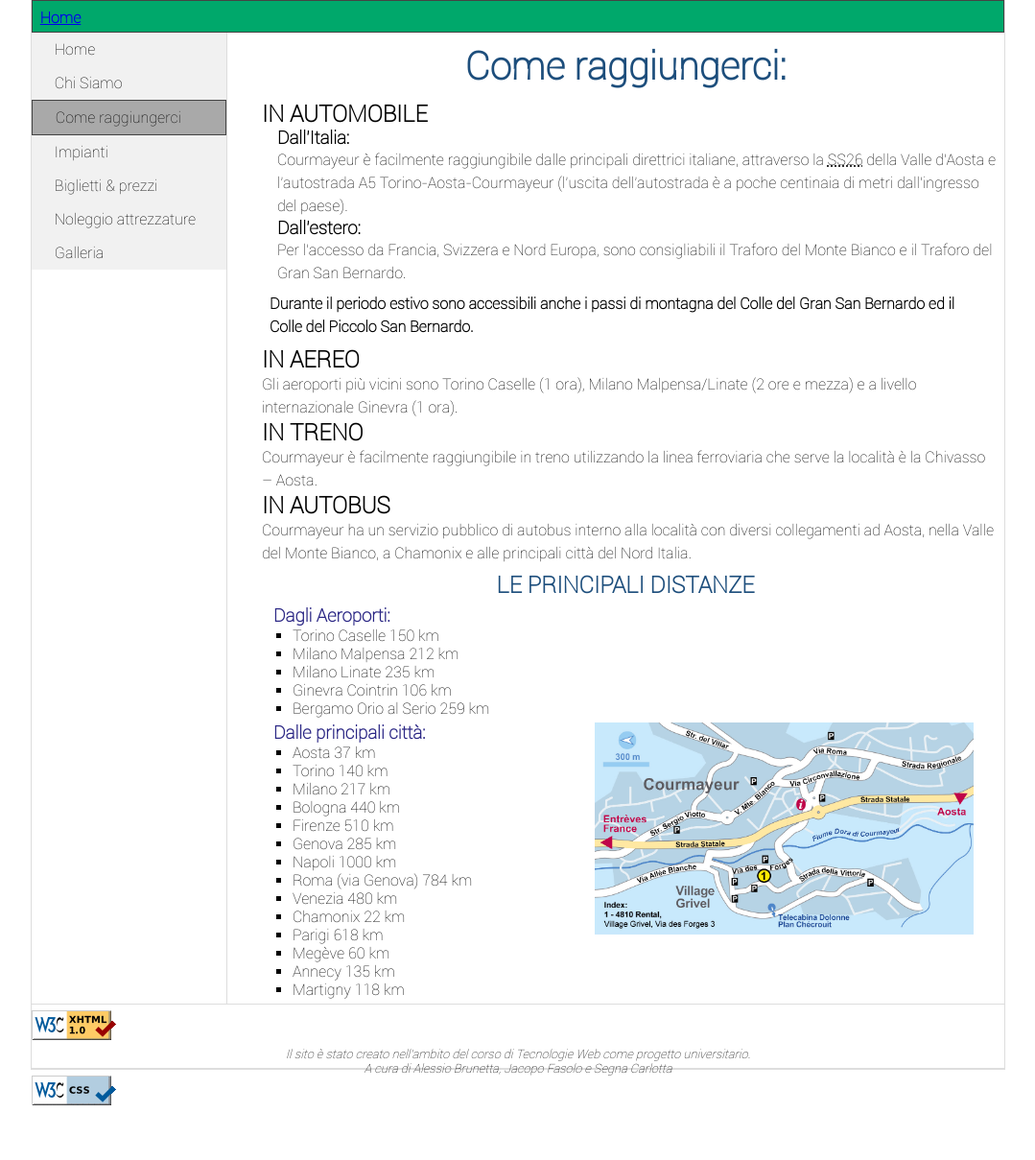
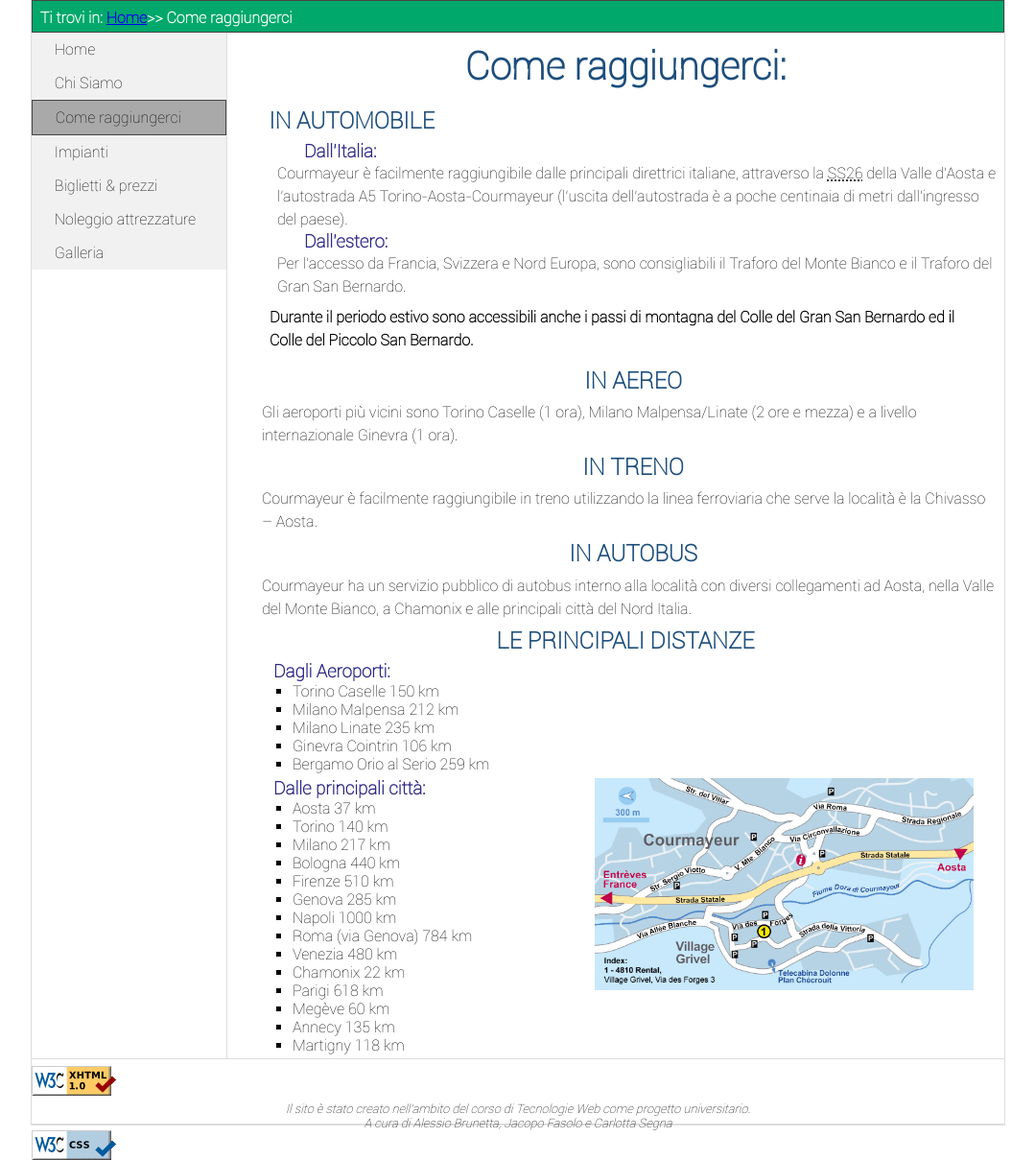
Before and after one commit to JacopoFasolo/Bob-TW, a PHP site: page /come_raggiungerci.html in a window 1280 px wide. Shown: the part 209-1418 px from the top of the page at 96% size, without its empty margins (100-1179 px from the left). Before the commit the page ends 1361 px from the top, so only its background shows below. Run offline with PHP 8.4, Linux system fonts and the light colour scheme.

Commit message:
merge
merge di merda

```diff
--- a/come_raggiungerci.html
+++ b/come_raggiungerci.html
@@ -27,7 +27,7 @@
     <!--header-->
 
     <div id="breadcrumb">
-        <p> <a href="index.html"> Home</a> </p>
+        <p> Ti trovi in: <a href="index.html">Home</a>&#62;&#62; Come raggiungerci </p>
     </div>
     <!--breadcrumb-->
 
@@ -62,35 +62,39 @@
         <h1>Come raggiungerci:</h1>
 
         <ul id="come_raggiungerci_lista">
-        <li><h2>IN AUTOMOBILE</h2>
+        <li><h2 class="h2_distanze1">IN AUTOMOBILE</h2>
             <ul id="sottolista">
-            <li><h3>Dall'Italia:</h3> <p><span xml:lang="fr">Courmayeur</span> è facilmente raggiungibile dalle principali direttrici italiane, attraverso la <abbr title ="Strada Statale 26">SS26</abbr> della Valle d’Aosta e l'autostrada A5 Torino-Aosta-<span xml:lang="fr">Courmayeur</span> (l'uscita dell'autostrada è a poche centinaia di metri dall'ingresso del paese).</p></li>
+            <li><h3 class="h3_distanze">Dall'Italia:</h3>
+                <p><span xml:lang="fr">Courmayeur</span> è facilmente raggiungibile dalle principali direttrici italiane, attraverso la <abbr title ="Strada Statale 26">SS26</abbr> della Valle d’Aosta e l'autostrada A5 Torino-Aosta-<span xml:lang="fr">Courmayeur</span> (l'uscita dell'autostrada è a poche centinaia di metri dall'ingresso del paese).</p></li>
 
-            <li><h3>Dall'estero:</h3><p>Per l'accesso da Francia, Svizzera e Nord Europa, sono consigliabili il Traforo del Monte Bianco e il Traforo del Gran San Bernardo.</p></li>
+            <li><h3 class="h3_distanze">Dall'estero:</h3>
+                <p>Per l'accesso da Francia, Svizzera e Nord Europa, sono consigliabili il Traforo del Monte Bianco e il Traforo del Gran San Bernardo.</p></li>
         </ul>
 
         <p id="come_raggiungerci_p">Durante il periodo estivo sono accessibili anche i passi di montagna del Colle del Gran San Bernardo ed il Colle del Piccolo San Bernardo.</p></li>
 
-        <li><h2>IN AEREO</h2>
+        <li><h2 class="h2_distanze">IN AEREO</h2>
         <p>Gli aeroporti più vicini sono Torino Caselle (1 ora), Milano Malpensa/Linate (2 ore e mezza) e a livello internazionale Ginevra (1 ora).</p></li>
 
-        <li><h2>IN TRENO</h2>
+        <li><h2 class="h2_distanze">IN TRENO</h2>
         <p><span xml:lang="fr">Courmayeur</span> è facilmente raggiungibile in treno utilizzando la linea ferroviaria che serve la località è la Chivasso – Aosta.</p></li>
 
-        <li><h2>IN AUTOBUS</h2>
+        <li><h2 class="h2_distanze">IN AUTOBUS</h2>
         <p><span xml:lang="fr">Courmayeur</span> ha un servizio pubblico di autobus interno alla località con diversi collegamenti ad Aosta, nella Valle del Monte Bianco, a <span xml:lang="fr">Chamonix</span> e alle principali città del Nord Italia.</p></li>
         </ul>
 
-        <h2 id="h2_distanze">LE PRINCIPALI DISTANZE</h2>
-        <h3 id="h3_distanze">Dagli Aeroporti:</h3>
+        <h2 class="h2_distanze">LE PRINCIPALI DISTANZE</h2>
+        <h3 class="h3_distanze">Dagli Aeroporti:</h3>
         <ul id="distanze">
-            <li>Torino Caselle 150 km</li> <li>Milano Malpensa 212 km</li><li>Milano Linate 235 km</li>
+            <li>Torino Caselle 150 km</li>
+            <li>Milano Malpensa 212 km</li>
+            <li>Milano Linate 235 km</li>
             <li>Ginevra Cointrin 106 km</li>
             <li>Bergamo Orio al Serio 259 km</li>
         </ul>
 
         <img id="immagine_arrivi" src="img/arrivo_courmayeur.jpg" alt="Arrivi a Courmayur">
-        <h3 id="h3_distanze">Dalle principali città:</h3>
+        <h3 class="h3_distanze">Dalle principali città:</h3>
         <ul id="distanze">
             <li>Aosta 37 km</li>
             <li>Torino 140 km</li>
@@ -113,7 +117,7 @@
     <div id="footer">
         <img src="img/valid-xhtml10.png" alt="HTML Valido">
         <p> Il sito &egrave; stato creato nell'ambito del corso di Tecnologie Web come progetto universitario.
-            <br> A cura di Alessio Brunetta, Jacopo Fasolo e Segna Carlotta</p>
+            <br> A cura di Alessio Brunetta, Jacopo Fasolo e Carlotta Segna</p>
         <img src="img/vcss-blue.gif" alt="CSS Valido">
         <!--immagine html5-->
     </div>
--- a/css/style.css
+++ b/css/style.css
@@ -228,18 +228,24 @@ float:left;
     width: 50%;
 }
 
-#h2_distanze{
+.h2_distanze1{
+    color: #1d4e7c;
+    padding: 0.3em;
+    text-align: left;
+    font-size: 1.5em;
+}
+
+.h2_distanze{
     color: #1d4e7c;
     padding: 0.3em;
     text-align: center;
     font-size: 1.5em;
 }
 
-#h3_distanze{
+.h3_distanze{
     text-align: left;
     margin-left: 1.5em;
     color: #2b2785;
-
 }
 
 #come_raggiungerci_p{
--- a/impianti.html
+++ b/impianti.html
@@ -27,7 +27,7 @@
     <!--header-->
 
     <div id="breadcrumb">
-        <p> Ti trovi in: <a href="index.html"> Home</a></p>
+        <p> Ti trovi in: <a href="index.html"> Home</a>&#62;&#62;Impianti</p>
     </div>
     <!--breadcrumb-->
 
```
